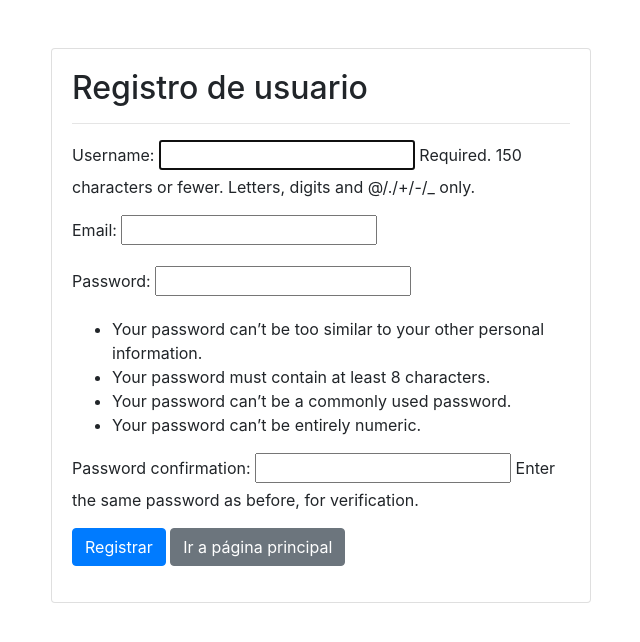
After one commit to caritofm/prueba_3, a Django app: page /registro/ in a window 1280 px wide. The commit adds this page. Shown: the top 642 px of the page, without its empty margins (319-959 px from the left). Run offline with Django 4.2, Linux system fonts and the light colour scheme; some libraries are stand-ins or nearby versions.

Commit message:
second commit mj

```diff
--- a/ecommerce/settings.py
+++ b/ecommerce/settings.py
@@ -27,6 +27,10 @@ SECRET_KEY = 'django-insecure-3pi=f2@5261$p0)r0_$cvxz69o-u@yr=*id=a32pi!9@l^rna=
 DEBUG = True
 
 ALLOWED_HOSTS = []
+
+LOGIN_REDIRECT_URL = '/'
+LOGOUT_REDIRECT_URL = '/'
+
 
 
 # Application definition
--- a/ecommerce/urls.py
+++ b/ecommerce/urls.py
@@ -21,7 +21,9 @@ from django.conf import settings
 urlpatterns = [
     path('admin/', admin.site.urls),
     path('', include ('tienda.urls')),
-    path('', include('carritoApp.urls'))
+    path('', include('carritoApp.urls')),
+    path('accounts/',include('django.contrib.auth.urls')),
+
 ]
 
 urlpatterns += static(settings.MEDIA_URL, document_root= settings.MEDIA_ROOT)
--- /dev/null
+++ b/tienda/forms.py
@@ -0,0 +1,10 @@
+from django import forms
+from django.contrib.auth.forms import UserCreationForm
+from django.contrib.auth.models import User
+
+class CustomerUserCreationForm(UserCreationForm):
+    email = forms.EmailField(required=True)
+
+    class Meta:
+        model = User
+        fields = ['username', 'email', 'password1']
--- /dev/null
+++ b/tienda/templates/registration/registro.html
@@ -0,0 +1,31 @@
+<!DOCTYPE html>
+<html lang="es">
+<head>
+    <meta charset="UTF-8">
+    <meta name="viewport" content="width=device-width, initial-scale=1.0">
+    <title>Registro de usuario</title>
+    <link rel="stylesheet" href="https://stackpath.bootstrapcdn.com/bootstrap/4.5.2/css/bootstrap.min.css">
+</head>
+<body>
+    <div class="container">
+        <div class="row justify-content-center">
+            <div class="col-12 col-md-6">
+                <div class="card mt-5">
+                    <div class="card-body">
+                        <h2>Registro de usuario</h2>
+                        <hr>
+                        <form action="" method="post">
+                            {% csrf_token %}
+                            {{ formulario.as_p }}
+                            <div class="form-group">
+                                <input type="submit" value="Registrar" class="btn btn-primary">
+                                <a href="{% url 'main' %}" class="btn btn-secondary">Ir a página principal</a>
+                            </div>
+                        </form>
+                    </div>
+                </div>
+            </div>
+        </div>
+    </div>
+</body>
+</html>
--- a/tienda/templates/tienda/main.html
+++ b/tienda/templates/tienda/main.html
@@ -27,7 +27,8 @@
 
 	    </ul>
 	    <div class="form-inline my-2 my-lg-0">
-	     	<a href="#"class="btn btn-warning">Login</a>
+			<a href="{% url 'registro' %}"class="btn btn-warning">Registrate</a>
+	     	<a href="{% url 'login' %}"class="btn btn-warning">Login</a>
 
 	     	<a href="{% url 'carrito' %}">
 	    		<img  id="cart-icon" src="{% static 'images/carrito.png' %}">
--- a/tienda/urls.py
+++ b/tienda/urls.py
@@ -4,5 +4,8 @@ urlpatterns =[
     path('', views.tienda, name ='tienda'),
     path('carrito/', views.carrito, name ='carrito'),
     path('checkout/', views.checkout, name ='checkout'),
+    path('login/', views.login, name='login'),
+    path('', views.main, name='main'),
+    path('registro/', views.registro, name='registro' ),
 
 ]
--- a/tienda/views.py
+++ b/tienda/views.py
@@ -1,5 +1,8 @@
-from django.shortcuts import render
+from django.shortcuts import render,redirect
 from .models import *
+from .forms import CustomerUserCreationForm
+from django.contrib.auth import authenticate, login
+from django.contrib import messages
 # Create your views here.
 
 def tienda(request):
@@ -30,3 +33,29 @@ def checkout(request):
 
     context ={'items' :items, 'orden':orden}
     return render (request, 'tienda/checkout.html', context)
+
+def login(request):
+    context ={}
+    return render(request, 'registration/login.html', context)
+
+def main (request):
+    context = {}
+    return render(request, 'tienda/main.html', context)
+
+def registro(request):
+    if request.method == 'POST':
+        formulario = CustomerUserCreationForm(data=request.POST)
+        if formulario.is_valid():
+            formulario.save()
+            username = formulario.cleaned_data['username']
+            password = formulario.cleaned_data['password1']
+            user = authenticate(username=username, password=password)
+            if user is not None:
+                login(request, user)
+                messages.success(request, "Te has registrado correctamente")
+                return redirect('login')
+    else:
+        formulario = CustomerUserCreationForm()
+
+    context = {'formulario': formulario}
+    return render(request, 'registration/registro.html', context)
```
Also changed, not shown: static/js/carrito.js (+44 -1 lines), tienda/templates/registration/login.html (added, +28 -0 lines), db.sqlite3, redme.txt (added).
